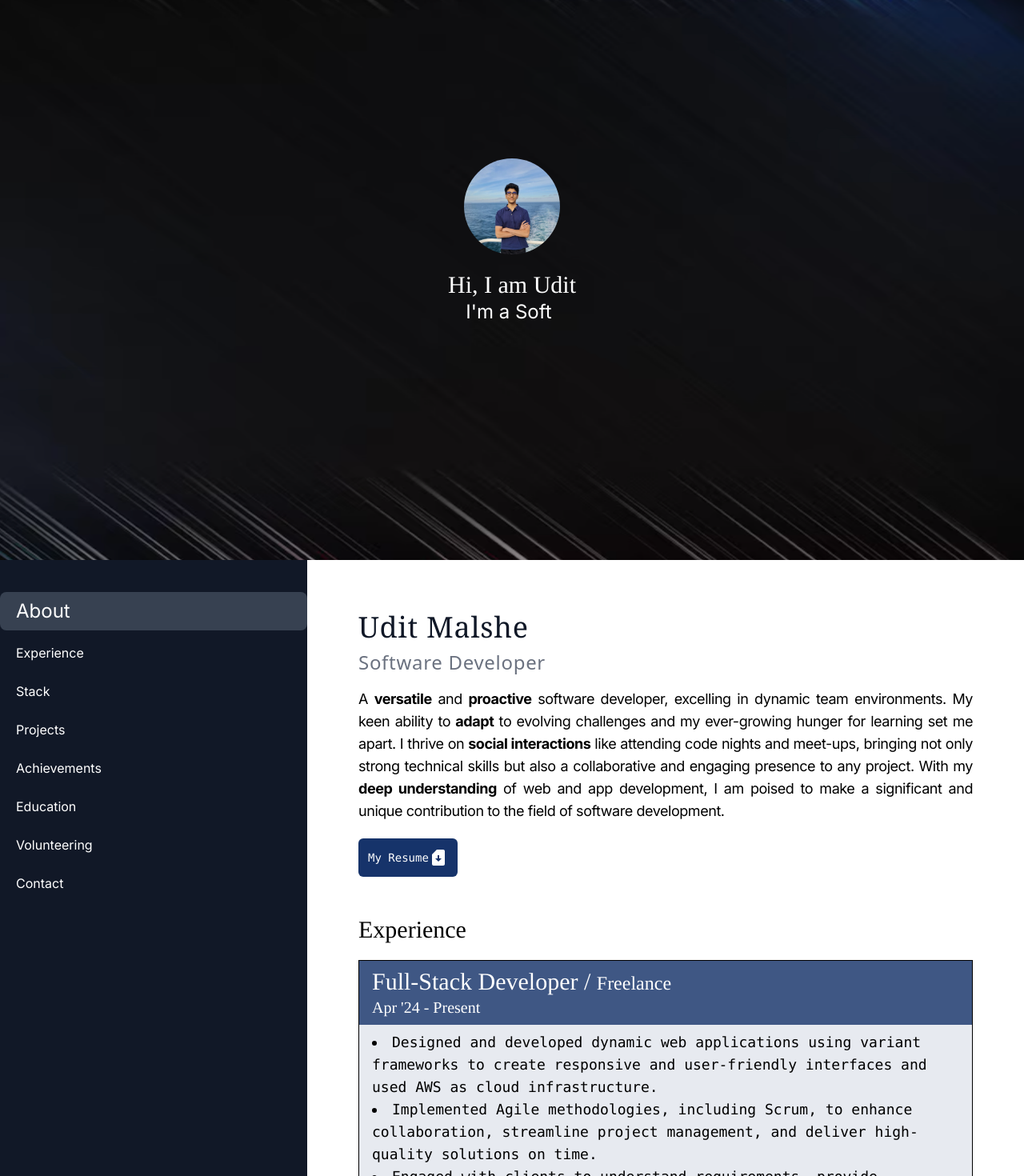
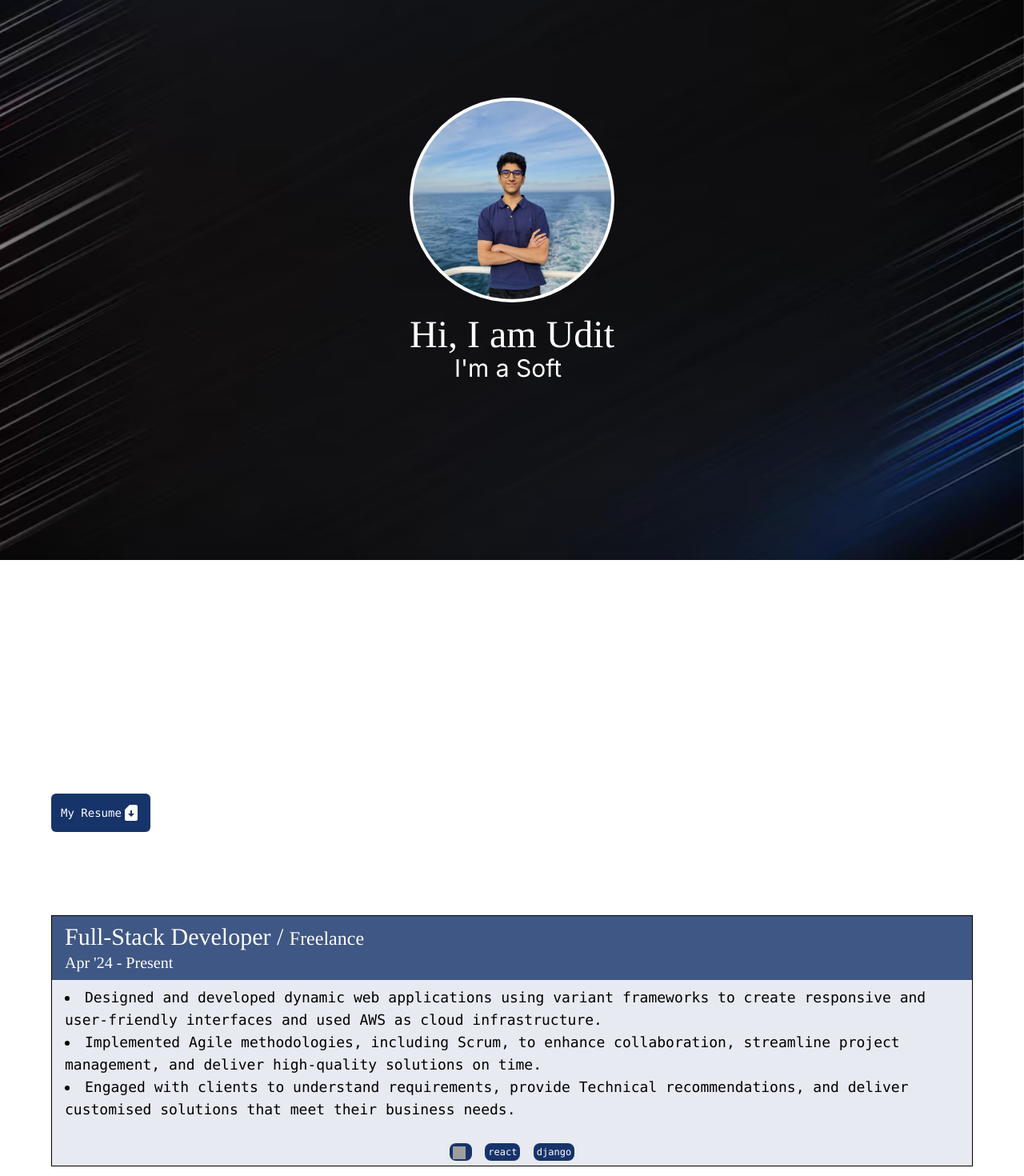
Before and after one commit to udit710/udit710.github.io, a Next.js app: page / in a window 1280 px wide. Shown: the part 100-1570 px from the top of the page at 80% size. Built offline with nearby package versions, Linux system fonts and the light colour scheme; grey boxes are pictures that could not be loaded.

Commit message:
updated bg image and format

```diff
--- a/src/app/components/About.tsx
+++ b/src/app/components/About.tsx
@@ -10,21 +10,21 @@ function About() {
   return (
     <>
     <div className="h-[100vh] w-[100%] flex justify-center items-center text-white">
-        <Image
+        {/* <Image
             src={aura}
             className=" absolute z-[-1] w-[100%] h-[100vh]"
             alt="Bg Image"
-        />
+        /> */}
     <div>
-    <div className="flex justify-center items-center">
+    <div className="flex justify-center items-center ">
     <Image
       src={udit}
-      className="md:w-[10vw] w-[30vw] md:h-[10vw] h-[30vw]  rounded-full bg-blue-500 p-1 self-center"
+      className="md:w-[20vw] w-[30vw] md:h-[20vw] h-[30vw] rounded-full bg-white p-1 self-center"
       alt="Udit"
     />
     </div>
     <div className="mt-4 flex justify-center items-center">
-        <h1 className="font-[Times] text-3xl">Hi, I am Udit</h1>
+        <h1 className="font-[Times] text-5xl">Hi, I am Udit</h1>
     </div>
     <div className="flex justify-center items-center">
         <TypeAnimation
@@ -36,7 +36,7 @@ function About() {
             1000,
           ]}
           speed={50}
-          className="text-2xl w-[50vw] text-center align-center"
+          className="text-3xl w-[50vw] text-center align-center"
           repeat={Infinity}
         />
     </div>
--- a/src/app/components/Experience.tsx
+++ b/src/app/components/Experience.tsx
@@ -1,12 +1,13 @@
 import next from "next";
 import Tech  from "./tech";
+import aws from "../../../public/aws.jpeg";
 
 function Experience() {
 
     return (
         <div className=" md:p-6 p-0">
             <div>
-                <h1 className="font-[Times] text-3xl mb-5">Experience</h1>
+                <h1 className="font-[Times] text-3xl mb-5 text-white">Experience</h1>
                 <div className="box-content m-auto bg-blue bg-opacity-10 m4 text-black mb-5 border-[0.5px] border-black hover:shadow-xl ">
                     <div className="bg-blue bg-opacity-80 text-white px-4 py-2">
                     <h1 className="text-3xl text-left font-[Times]">Full-Stack Developer / <span className="text-2xl">Freelance</span></h1>
@@ -17,7 +18,7 @@ function Experience() {
                     <li>Implemented Agile methodologies, including Scrum, to enhance collaboration, streamline project management, and deliver high-quality solutions on time.</li>
                     <li>Engaged with clients to understand requirements, provide Technical recommendations, and deliver customised solutions that meet their business needs.</li>
                     <br />
-                    <div className=" text-center text-sm font-mono"><Tech bg="blue" text="aws" /> <Tech bg="blue" text="react" /> <Tech bg="blue" text="django" /> </div>
+                    <div className=" text-center text-sm font-mono"><Tech bg="blue" text="aws" image={aws}/> <Tech bg="blue" text="react" /> <Tech bg="blue" text="django" /> </div>
                     </div>
                 </div>
                 <div className="box-content m-auto bg-blue bg-opacity-10 m4 text-black mb-5 border-[0.5px] border-black hover:shadow-xl ">
--- a/src/app/components/Intro.tsx
+++ b/src/app/components/Intro.tsx
@@ -5,9 +5,9 @@ function Intro() {
     return (
         <div className="md:p-6 p-2 text-sm mb-10 md:mb-0">
             <text className="block tracking-wider">
-                <h5 className="mb-2 text-4xl font-serif text-navy">Udit Malshe</h5>
-                <h6 className="mb-4 text-2xl font-sans text-gray-500">Software Developer</h6>
-                <p className="text-[15px] md:text-lg text-black text-justify tracking-tight">
+                <h5 className="mb-2 text-4xl font-serif text-white">Udit Malshe</h5>
+                <h6 className="mb-4 text-2xl font-sans text-white">Software Developer</h6>
+                <p className="text-[15px] md:text-lg text-white text-justify tracking-tight">
                     A <b>versatile</b> and <b>proactive</b> software developer, excelling in dynamic team environments. My keen ability to <b>adapt</b> to evolving challenges and my ever-growing hunger for learning set me apart. I thrive on <b>social interactions</b> like attending code nights and meet-ups, bringing not only strong technical skills but also a collaborative and engaging presence to any project. With my <b>deep understanding</b> of web and app development, I am poised to make a significant and unique contribution to the field of software development.
                 </p>
             </text>
--- a/src/app/components/tech.tsx
+++ b/src/app/components/tech.tsx
@@ -1,9 +1,9 @@
 import React from "react";
 
-const Tech = ({ text, bg }: { text: string, bg: string }) => {
+const Tech = ({ text, bg, image }: { text: string, bg: string, image: undefined}) => {
   return (
     <span className={`bg-${bg} rounded-lg text-xs p-1 m-1 whitespace-nowrap ${bg === 'white' ? 'text-black' : 'text-white'}`}>
-      {text}
+      {image ? <img src={image} alt={text} className="h-4 w-4 inline-block mr-1" /> : text}
     </span>
   );
 };
--- a/src/app/page.tsx
+++ b/src/app/page.tsx
@@ -14,6 +14,8 @@ import Achievements from './components/Achievements';
 import Volunteering from './components/Volunteering';
 import Education from './components/Education';
 import Contact from './components/Contact';
+import aura from '../../public/aura2.png';
+import Image from 'next/image';
 
 const Home: NextPage = () => {
   const [activeSection, setActiveSection] = useState('');
@@ -50,10 +52,15 @@ const Home: NextPage = () => {
 
   return (
     <>
+        <Image
+          src={aura}
+          className=" fixed z-[-1] w-[100%] h-[100vh]"
+          alt="Bg Image"
+      />
       <Nav />
       <About />
       <div className='flex max-h-[100vh] '>
-        <Sidebar activeSection={activeSection} />
+        {/* <Sidebar activeSection={activeSection} /> */}
         <main className="flex-1 p-10 lg:overflow-y-auto scroll-smooth">
           <section id='about'>
             <Intro />
```
Also changed, not shown: public/aura2.png (added), public/aws.png (added).
